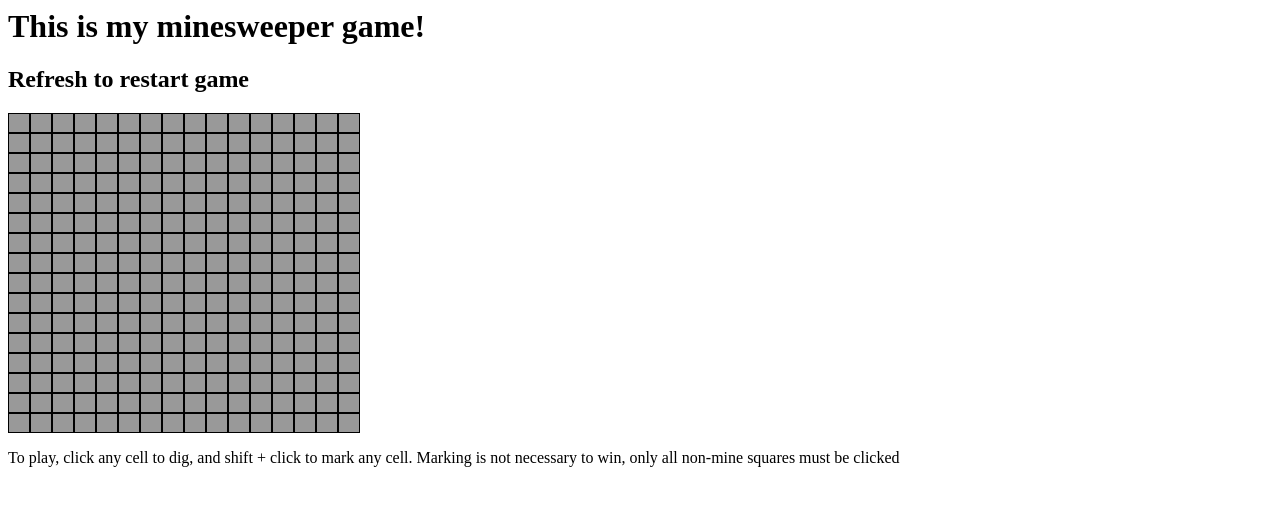
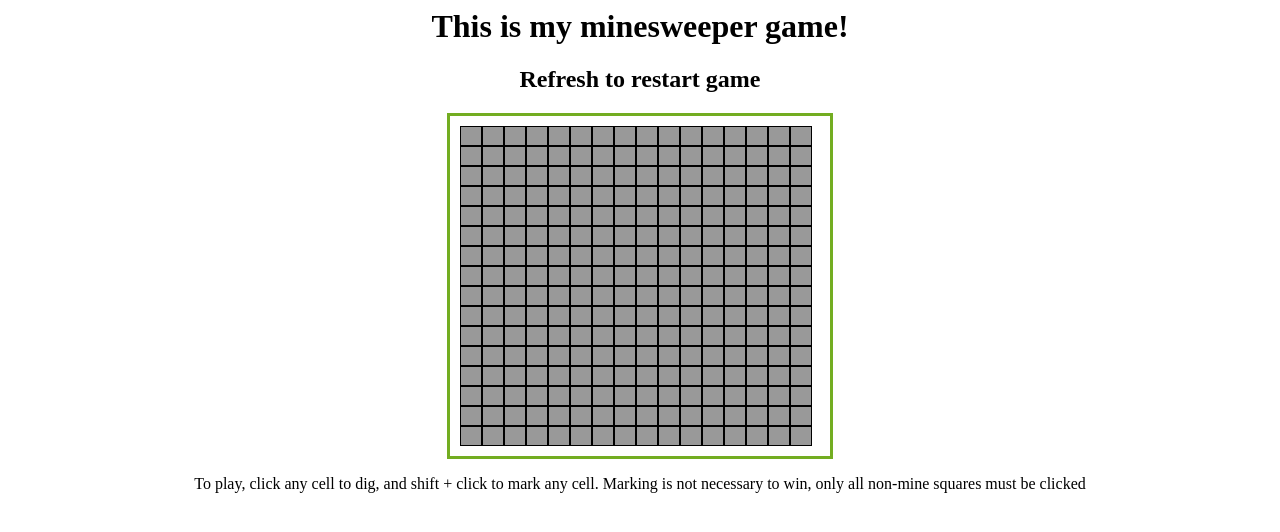
Before and after one commit to jherndon8/jherndon8.github.io-OLD, a plain HTML site: page MineSweeper/index.html in a window 1280 px wide. Drawn offline with nearby package versions, Linux system fonts and the light colour scheme.

Commit message:
Centered everything

```diff
--- a/MineSweeper/stylesheet.css
+++ b/MineSweeper/stylesheet.css
@@ -1,6 +1,8 @@
 #grid {
-    margin-left: auto;
-    margin-right: auto
+   margin: auto;
+   width: 360px;
+   border:3px solid #73AD21;
+   padding: 10px;
 }
 
 .cell {
@@ -27,3 +29,13 @@
 .mark {
     background-color: #FF0000
 }
+
+h1 {
+    text-align: center
+}
+h2 {
+    text-align: center
+}
+p {
+    text-align: center
+}
```
